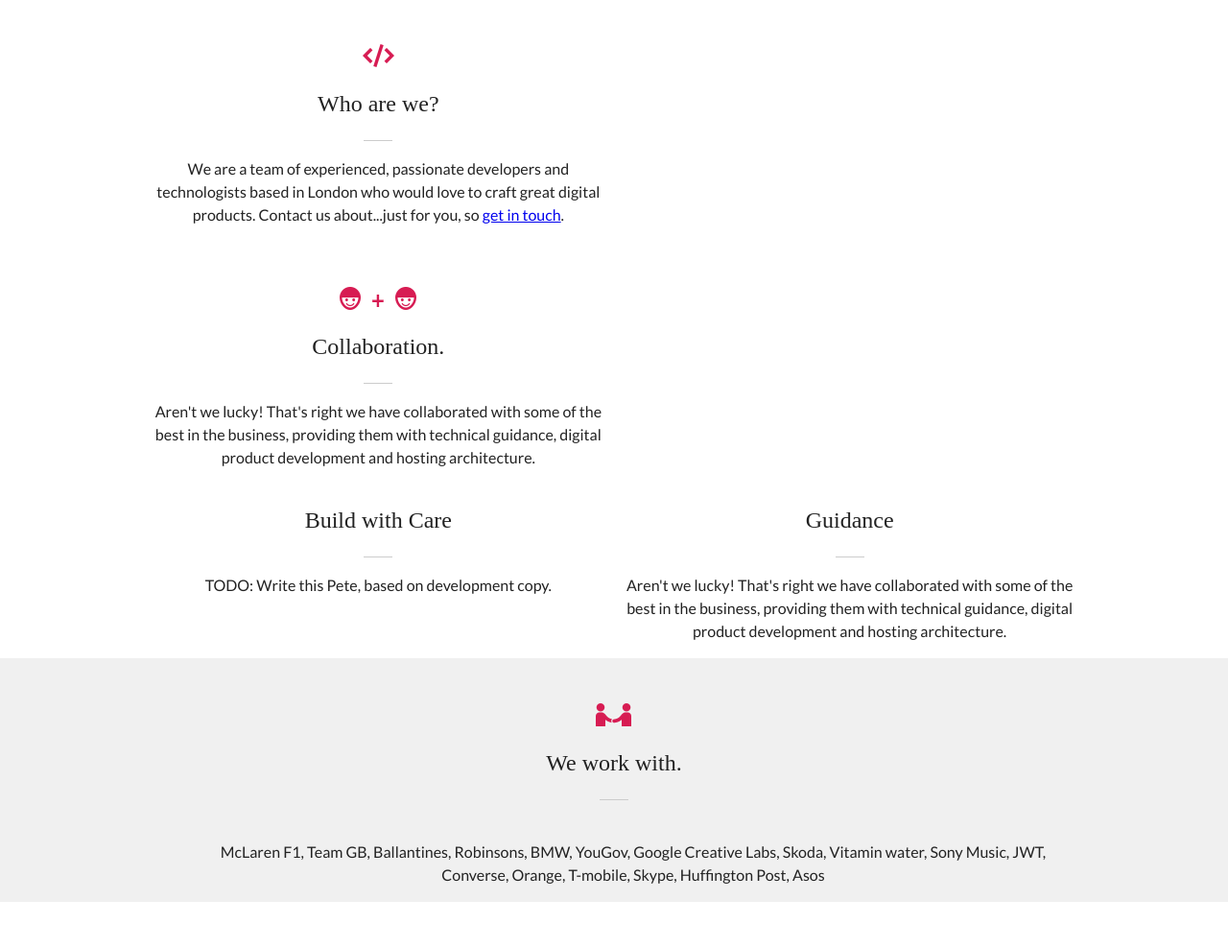
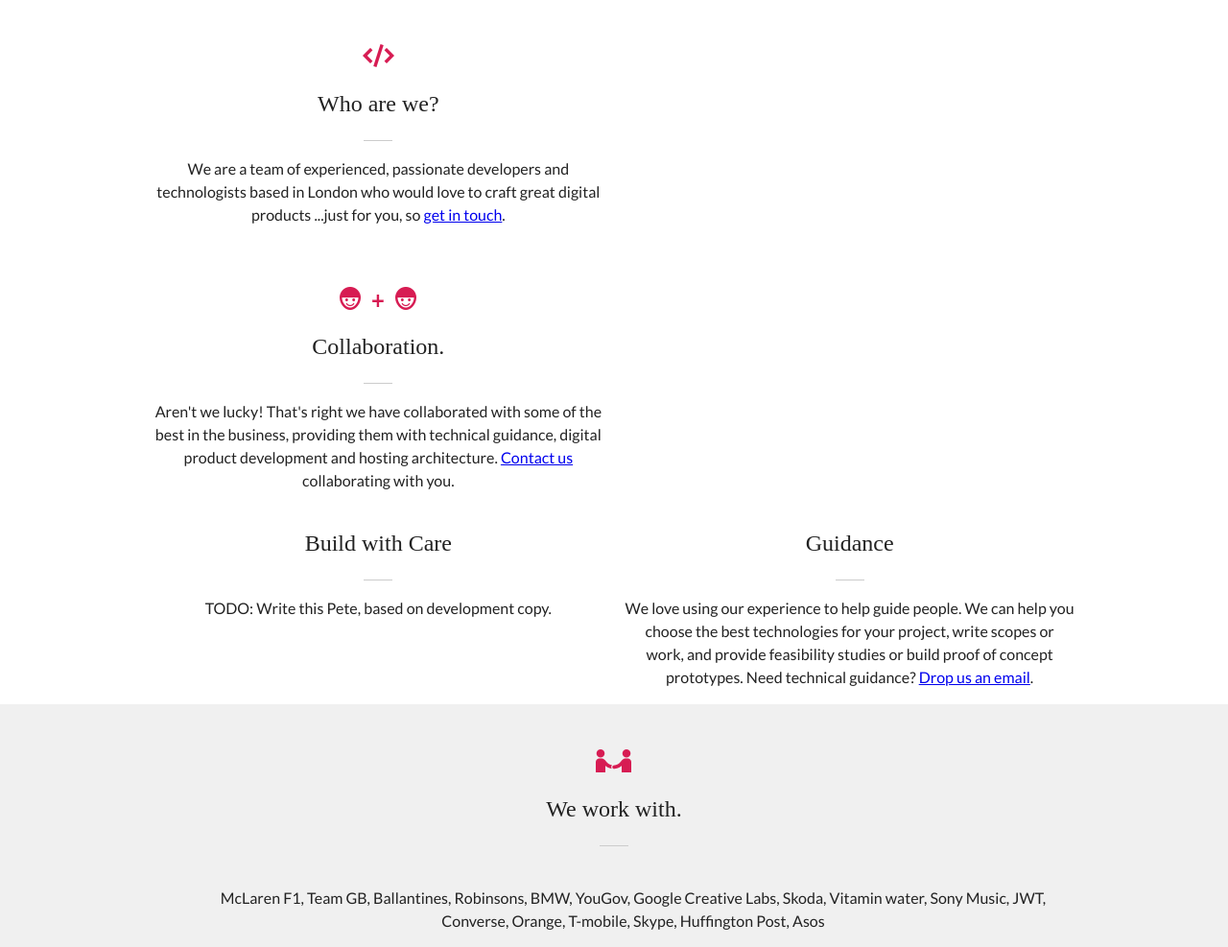
Before and after one commit to lostproperty/LostProperty.github.io, a Flask app: page / in a window 1280 px wide. Shown: the part 344-1331 px from the top of the page at 96% size. Run offline with Flask 2, Linux system fonts and the light colour scheme; some libraries are stand-ins or nearby versions; some web fonts are replaced.

Commit message:
Guidance copy in

```diff
--- a/lostproperty/templates/index.html
+++ b/lostproperty/templates/index.html
@@ -15,7 +15,7 @@
             <h2>Who are we?</h2>
             <hr/>
             <p>
-                We are a team of experienced, passionate developers and technologists based in London who would love to craft great digital products. Contact us about...just for you, so <a target="_launch" href="mailto:hello@lostpropertyhq.com">get in touch</a>.
+                We are a team of experienced, passionate developers and technologists based in London who would love to craft great digital products ...just for you, so <a target="_launch" href="mailto:hello@lostpropertyhq.com">get in touch</a>.
             </p>
         </div>
 
@@ -24,7 +24,7 @@
             <h2>Collaboration.</h2>
             <hr/>
             <p>
-               Aren't we lucky! That's right we have collaborated with some of the best in the business, providing them with technical guidance, digital product development and hosting architecture.
+               Aren't we lucky! That's right we have collaborated with some of the best in the business, providing them with technical guidance, digital product development and hosting architecture. <a target="_launch" href="mailto:hello@lostpropertyhq.com">Contact us</a> collaborating with you.
             </p>
         </div>
 
@@ -39,9 +39,7 @@
         <div class='guidance'>
             <h2>Guidance</h2>
             <hr/>
-            <p>
-               Aren't we lucky! That's right we have collaborated with some of the best in the business, providing them with technical guidance, digital product development and hosting architecture.
-            </p>
+            <p>We love using our experience to help guide people. We can help you choose the best technologies for your project, write scopes or work, and provide feasibility studies or build proof of concept prototypes. Need technical guidance? <a target="_launch" href="mailto:hello@lostpropertyhq.com">Drop us an email</a>.</p>
         </div>
     </div>
 
```
